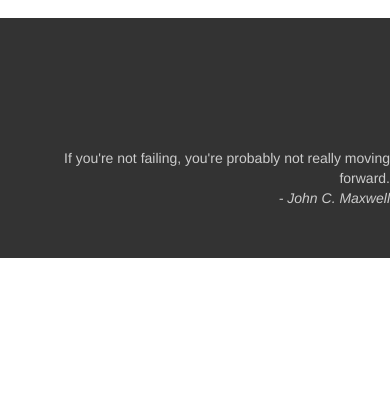
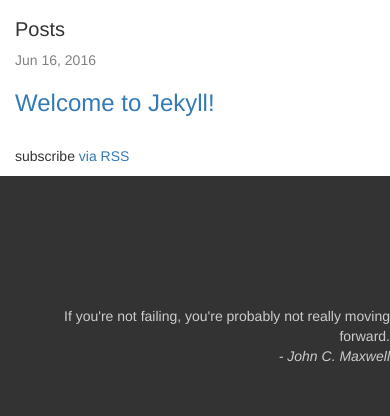
Before and after one commit to failfwd/failfwd.github.io, a Jekyll site: the page built from index.html, in a window 390 px wide. Shown: the part 947-1363 px from the top of the page. Built offline with Jekyll 4.4.1, drawn with Linux system fonts in a browser that asks for light colours; before the commit the page ends 1205 px from its top, so only the background shows below that.

Commit message:
add posts back

```diff
--- a/_layouts/landing.html
+++ b/_layouts/landing.html
@@ -15,7 +15,9 @@
     {% include header.html %}
     {% include jumbotron.html %}
 
-    {{ content }}
+    <div class="container container-fluid">
+      {{ content }}
+    </div>
 
     {% include landing_footer.html %}
   </body>
--- /dev/null
+++ b/_sass/landing.scss
@@ -0,0 +1,3 @@
+.fb-page-container {
+  padding: 0 !important;
+}
--- a/css/main.scss
+++ b/css/main.scss
@@ -51,5 +51,6 @@
         "layout",
         "syntax-highlighting",
         "jumbotron",
+        "landing",
         "landing_footer"
 ;
--- a/index.html
+++ b/index.html
@@ -2,6 +2,8 @@
 layout: landing
 ---
 
+<div class="row">
+  <div class="fb-page-container col-md-4">
     <div class="social">
       <div class="fb-page"
         data-href="https://www.facebook.com/flFWD/"
@@ -17,24 +19,23 @@
         </blockquote>
       </div>
     </div>
-<div class="home">
+  </div>
 
-  <!--
+  <div class="col-md-8">
     <h1 class="page-heading">Posts</h1>
-
     <ul class="post-list">
-    {#% for post in site.posts %}
+      {% for post in site.posts %}
         <li>
-        <span class="post-meta">{#{ post.date | date: "%b %-d, %Y" }}</span>
+          <span class="post-meta">{{ post.date | date: "%b %-d, %Y" }}</span>
 
           <h2>
-          <a class="post-link" href="{#{ post.url | prepend: site.baseurl }}">{#{ post.title }}</a>
+            <a class="post-link" href="{{ post.url | prepend: site.baseurl }}">{{ post.title }}</a>
           </h2>
         </li>
-    {#% endfor %}
+      {% endfor %}
     </ul>
 
-  <p class="rss-subscribe">subscribe <a href="{#{ "/feed.xml" | prepend: site.baseurl }}">via RSS</a></p>
-  -->
-
+    <p class="rss-subscribe">subscribe <a href="{{ "/feed.xml" | prepend: site.baseurl }}">via RSS</a></p>
   </div>
+</div>
+</div>
```
Lines whose indentation alone changed are shown as unchanged.
